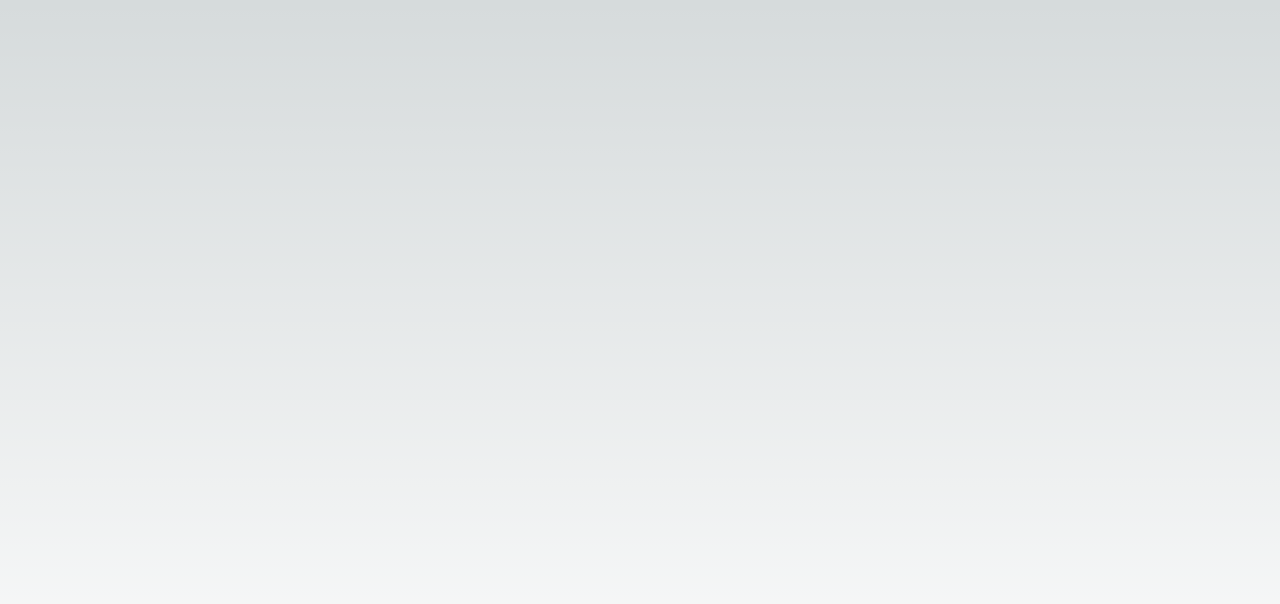
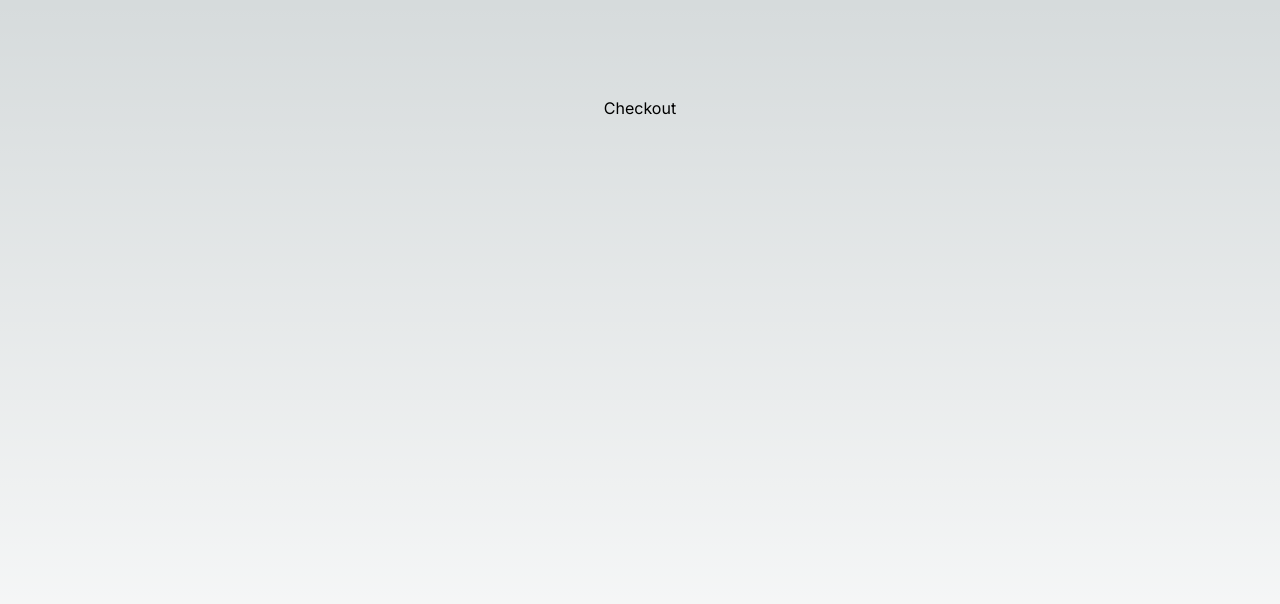
Before and after one commit to Thabish-Kader/nextjs-stripe, a Next.js app: page / in a window 1280 px wide. Shown: the top 604 px of the page. Built offline with nearby package versions, Linux system fonts and the light colour scheme.

Commit message:
stripe
Signed-off-by: Thabish <kadertabish2@gmail.com>

```diff
--- /dev/null
+++ b/app/checkout/router.ts
@@ -0,0 +1 @@
+export async function POST(request: Request) {}
--- a/app/page.tsx
+++ b/app/page.tsx
@@ -1,7 +1,14 @@
 import Image from "next/image";
+import { FormEvent } from "react";
 
 export default function Home() {
+	const handleSubmit = (event: FormEvent<HTMLFormElement>) => {};
+
 	return (
-		<main className="flex min-h-screen flex-col items-center justify-between p-24"></main>
+		<main className="flex min-h-screen flex-col items-center justify-between p-24">
+			<form onSubmit={handleSubmit} method="POST">
+				<button type="submit">Checkout</button>
+			</form>
+		</main>
 	);
 }
--- a/package.json
+++ b/package.json
@@ -19,6 +19,7 @@
     "postcss": "8.4.23",
     "react": "18.2.0",
     "react-dom": "18.2.0",
+    "stripe": "^12.6.0",
     "tailwindcss": "3.3.2",
     "typescript": "5.0.4"
   }
```
Also changed, not shown: 2 other files (tests, documents, lock files or other folders).
